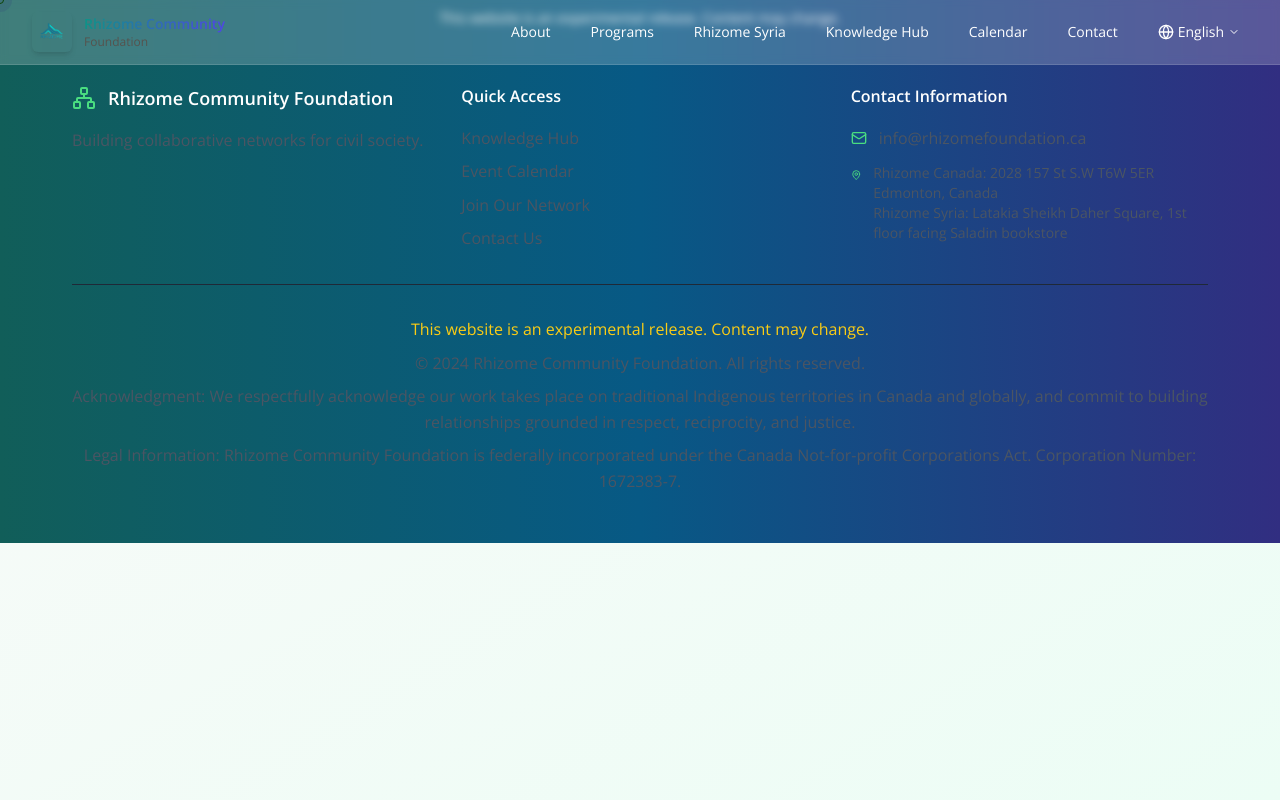
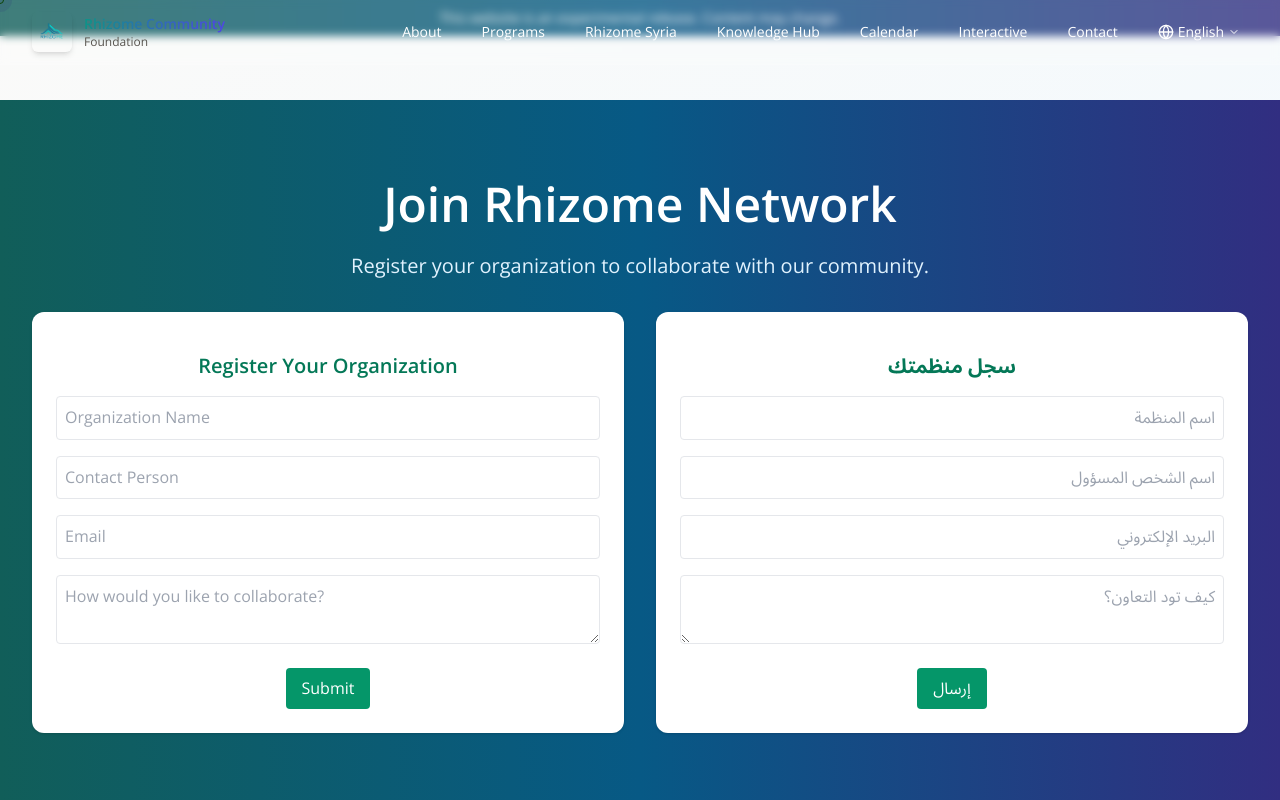
Before and after one commit to RC-Foundation/RCF-, a React (Vite) app: page /join in a window 1280 px wide. Shown: the top 800 px of the page. Built offline with nearby package versions, Linux system fonts and the light colour scheme.

Commit message:
Add interactive map page and join registration

```diff
--- a/src/App.tsx
+++ b/src/App.tsx
@@ -14,6 +14,8 @@
 import AdminApprovalPage from './pages/AdminApprovalPage';
 import RhizomeSyriaSubpage from './pages/RhizomeSyriaSubpage';
 import RhizomeCanadaSubpage from './pages/RhizomeCanadaSubpage';
+import InteractivePage from './pages/InteractivePage';
+import JoinPage from './pages/JoinPage';
 import KnowledgeHubPage from './pages/KnowledgeHubPage';
 import ParticleSystem from './components/common/ParticleSystem';
 import CustomCursor from './components/common/CustomCursor';
@@ -35,13 +37,24 @@
                   <Route path="/about" element={<AboutPage />} />
                   <Route path="/programs" element={<ProgramsPage />} />
                   <Route path="/rhizome-syria" element={<RhizomeSyriaPage />} />
-                <Route path="/community-wall" element={<CommunityWallPage />} />
+                  <Route
+                    path="/community-wall"
+                    element={<CommunityWallPage />}
+                  />
                   <Route path="/knowledge-hub" element={<KnowledgeHubPage />} />
                   <Route path="/calendar" element={<CalendarPage />} />
+                  <Route path="/interactive" element={<InteractivePage />} />
+                  <Route path="/join" element={<JoinPage />} />
                   <Route path="/contact" element={<ContactPage />} />
                   <Route path="/admin" element={<AdminApprovalPage />} />
-                <Route path="/rhizome-syria-subpage" element={<RhizomeSyriaSubpage />} />
-                <Route path="/rhizome-canada-subpage" element={<RhizomeCanadaSubpage />} />
+                  <Route
+                    path="/rhizome-syria-subpage"
+                    element={<RhizomeSyriaSubpage />}
+                  />
+                  <Route
+                    path="/rhizome-canada-subpage"
+                    element={<RhizomeCanadaSubpage />}
+                  />
                 </Routes>
               </main>
               <Footer />
--- /dev/null
+++ b/src/components/common/OrgRegistrationForms.tsx
@@ -0,0 +1,103 @@
+import React from 'react';
+
+const OrgRegistrationForms: React.FC = () => {
+  const handleSubmit = () => {
+    alert('Thank you for registering!');
+  };
+
+  return (
+    <div className="grid gap-8 md:grid-cols-2 mt-8">
+      <form
+        id="org-registration-form-en"
+        name="org-registration-en"
+        method="POST"
+        data-netlify="true"
+        onSubmit={handleSubmit}
+        className="space-y-4 bg-white p-6 rounded-xl shadow"
+      >
+        <input type="hidden" name="form-name" value="org-registration-en" />
+        <h3 className="text-xl font-bold text-emerald-700">
+          Register Your Organization
+        </h3>
+        <input
+          type="text"
+          name="org"
+          placeholder="Organization Name"
+          className="w-full border p-2 rounded"
+          required
+        />
+        <input
+          type="text"
+          name="contact"
+          placeholder="Contact Person"
+          className="w-full border p-2 rounded"
+          required
+        />
+        <input
+          type="email"
+          name="email"
+          placeholder="Email"
+          className="w-full border p-2 rounded"
+          required
+        />
+        <textarea
+          name="message"
+          placeholder="How would you like to collaborate?"
+          className="w-full border p-2 rounded"
+        />
+        <button
+          type="submit"
+          className="px-4 py-2 bg-emerald-600 text-white rounded"
+        >
+          Submit
+        </button>
+      </form>
+      <form
+        id="org-registration-form-ar"
+        name="org-registration-ar"
+        method="POST"
+        data-netlify="true"
+        dir="rtl"
+        onSubmit={handleSubmit}
+        className="space-y-4 bg-white p-6 rounded-xl shadow"
+      >
+        <input type="hidden" name="form-name" value="org-registration-ar" />
+        <h3 className="text-xl font-bold text-emerald-700">سجل منظمتك</h3>
+        <input
+          type="text"
+          name="org"
+          placeholder="اسم المنظمة"
+          className="w-full border p-2 rounded text-right"
+          required
+        />
+        <input
+          type="text"
+          name="contact"
+          placeholder="اسم الشخص المسؤول"
+          className="w-full border p-2 rounded text-right"
+          required
+        />
+        <input
+          type="email"
+          name="email"
+          placeholder="البريد الإلكتروني"
+          className="w-full border p-2 rounded text-right"
+          required
+        />
+        <textarea
+          name="message"
+          placeholder="كيف تود التعاون؟"
+          className="w-full border p-2 rounded text-right"
+        />
+        <button
+          type="submit"
+          className="px-4 py-2 bg-emerald-600 text-white rounded"
+        >
+          إرسال
+        </button>
+      </form>
+    </div>
+  );
+};
+
+export default OrgRegistrationForms;
--- a/src/components/home/HeroSection.tsx
+++ b/src/components/home/HeroSection.tsx
@@ -254,7 +254,7 @@
             </Link>
 
             <Link
-              to="/contact"
+              to="/join"
               className="btn-gradient bg-white/10 backdrop-blur-sm border-2 border-white/30"
             >
               {t('join-community', 'Join Our Network', 'انضم إلى شبكتنا')}
--- a/src/components/layout/Footer.tsx
+++ b/src/components/layout/Footer.tsx
@@ -66,8 +66,14 @@
                   ar: 'رزنامة الفعاليات',
                 },
                 {
+                  key: 'interactive',
+                  path: '/interactive',
+                  en: 'Interactive',
+                  ar: 'تفاعلي',
+                },
+                {
                   key: 'join',
-                  path: '/contact',
+                  path: '/join',
                   en: 'Join Our Network',
                   ar: 'انضم لشبكتنا',
                 },
--- a/src/components/layout/Navigation.tsx
+++ b/src/components/layout/Navigation.tsx
@@ -39,6 +39,12 @@
       ar: 'مركز المعرفة',
     },
     { key: 'calendar', path: '/calendar', en: 'Calendar', ar: 'التقويم' },
+    {
+      key: 'interactive',
+      path: '/interactive',
+      en: 'Interactive',
+      ar: 'تفاعلي',
+    },
     { key: 'contact', path: '/contact', en: 'Contact', ar: 'اتصل بنا' },
   ];
 
--- /dev/null
+++ b/src/pages/InteractivePage.tsx
@@ -0,0 +1,39 @@
+import React from 'react';
+import { motion } from 'framer-motion';
+import SyrianCitiesMap from '../components/common/SyrianCitiesMap';
+import { useLanguage } from '../contexts/LanguageContext';
+
+const InteractivePage: React.FC = () => {
+  const { t, currentLanguage } = useLanguage();
+  return (
+    <div className="min-h-screen bg-gradient-to-br from-stone-50 to-sky-50 pt-16">
+      <section className="py-20 bg-gradient-to-r from-teal-800 via-sky-800 to-indigo-900 text-white">
+        <div className="max-w-7xl mx-auto px-4 sm:px-6 lg:px-8 text-center">
+          <motion.h1
+            initial={{ opacity: 0, y: 30 }}
+            animate={{ opacity: 1, y: 0 }}
+            transition={{ duration: 0.8 }}
+            className={`text-5xl font-bold mb-6 ${currentLanguage.code === 'ar' ? 'font-arabic' : ''}`}
+          >
+            {t('interactive-title', 'Interactive Map', 'الخريطة التفاعلية')}
+          </motion.h1>
+          <motion.p
+            initial={{ opacity: 0, y: 20 }}
+            animate={{ opacity: 1, y: 0 }}
+            transition={{ duration: 0.8, delay: 0.2 }}
+            className={`text-xl text-sky-100 mb-8 ${currentLanguage.code === 'ar' ? 'font-arabic' : ''}`}
+          >
+            {t(
+              'interactive-subtitle',
+              'Explore our presence across Syria.',
+              'استكشف وجودنا في سوريا.'
+            )}
+          </motion.p>
+          <SyrianCitiesMap />
+        </div>
+      </section>
+    </div>
+  );
+};
+
+export default InteractivePage;
--- /dev/null
+++ b/src/pages/JoinPage.tsx
@@ -0,0 +1,43 @@
+import React from 'react';
+import { motion } from 'framer-motion';
+import OrgRegistrationForms from '../components/common/OrgRegistrationForms';
+import { useLanguage } from '../contexts/LanguageContext';
+
+const JoinPage: React.FC = () => {
+  const { t, currentLanguage } = useLanguage();
+  return (
+    <div className="min-h-screen bg-gradient-to-br from-stone-50 to-sky-50 pt-16">
+      <section className="py-20 bg-gradient-to-r from-teal-800 via-sky-800 to-indigo-900 text-white">
+        <div className="max-w-7xl mx-auto px-4 sm:px-6 lg:px-8 text-center">
+          <motion.h1
+            initial={{ opacity: 0, y: 30 }}
+            animate={{ opacity: 1, y: 0 }}
+            transition={{ duration: 0.8 }}
+            className={`text-5xl font-bold mb-6 ${currentLanguage.code === 'ar' ? 'font-arabic' : ''}`}
+          >
+            {t(
+              'join-network-title',
+              'Join Rhizome Network',
+              'انضم إلى شبكة رايزوم'
+            )}
+          </motion.h1>
+          <motion.p
+            initial={{ opacity: 0, y: 20 }}
+            animate={{ opacity: 1, y: 0 }}
+            transition={{ duration: 0.8, delay: 0.2 }}
+            className={`text-xl text-sky-100 mb-8 ${currentLanguage.code === 'ar' ? 'font-arabic' : ''}`}
+          >
+            {t(
+              'join-network-subtitle',
+              'Register your organization to collaborate with our community.',
+              'سجل منظمتك للتعاون مع مجتمعنا.'
+            )}
+          </motion.p>
+          <OrgRegistrationForms />
+        </div>
+      </section>
+    </div>
+  );
+};
+
+export default JoinPage;
```
Also changed, not shown: src/pages/RhizomeSyriaPage.tsx (+192 -80 lines). Lines whose indentation alone changed are shown as unchanged.
